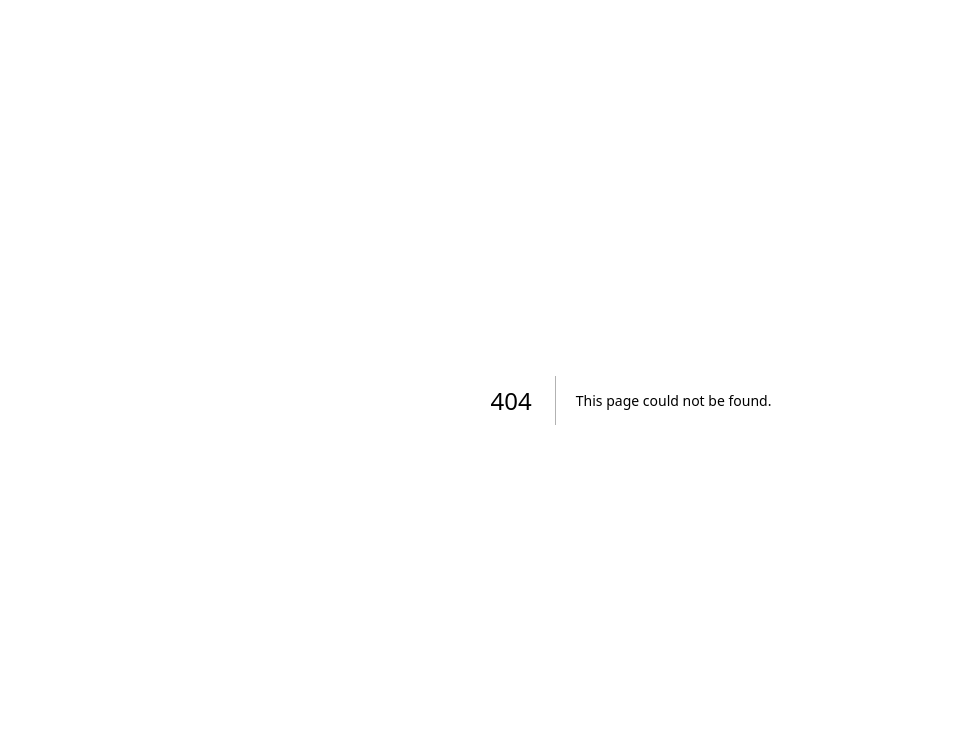
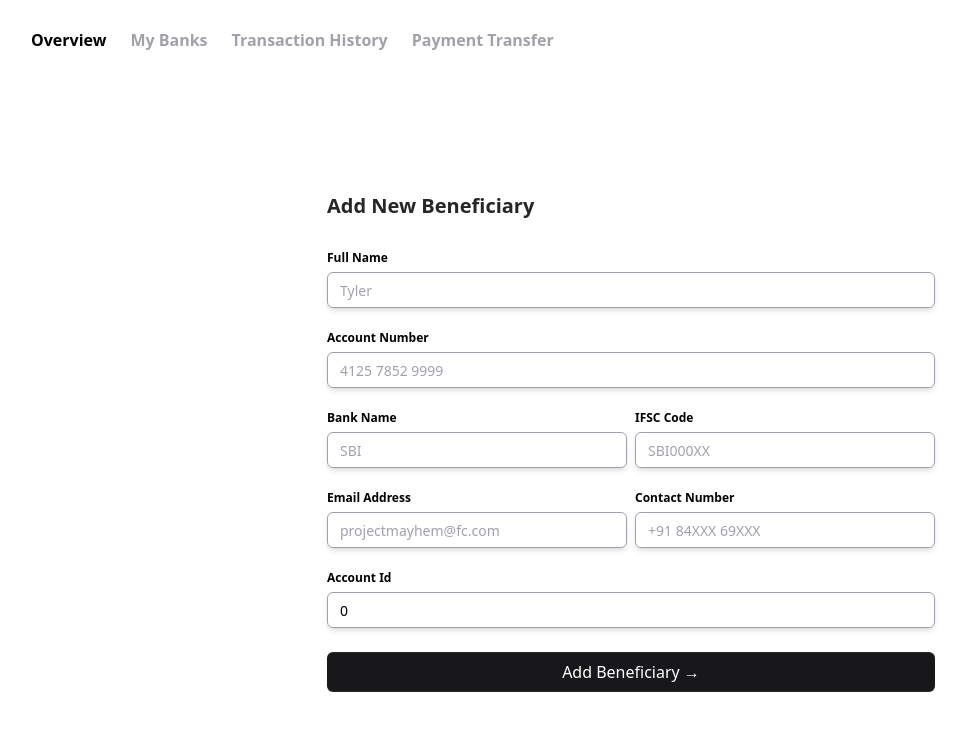
Before and after one commit to Simran903/bank-app, a Next.js app in the folder client/: page /dashboard/beneficiaries/add in a window 1280 px wide. Before the commit this address had no page. Shown: the top 730 px of the page, without its empty margins (9-975 px from the left). Built offline with nearby package versions, Linux system fonts and the light colour scheme.

Commit message:
Fixed routes

```diff
--- a/client/src/app/dashboard/components/main-nav.tsx
+++ b/client/src/app/dashboard/components/main-nav.tsx
@@ -18,19 +18,19 @@ export function MainNav({
         Overview
       </Link>
       <Link
-        href="/beneficiaries"
+        href="/dashboard/beneficiaries/all"
         className="text-md font-bold text-muted-foreground transition-colors hover:text-gray-500"
       >
         My Banks
       </Link>
       <Link
-        href="/transactionhistory"
+        href="/dashboard/transactionhistory"
         className="text-md font-bold text-muted-foreground transition-colors hover:text-gray-500"
       >
         Transaction History
       </Link>
       <Link
-        href="/paymenttransfer"
+        href="/dashboard/paymenttransfer"
         className="text-md font-bold text-muted-foreground transition-colors hover:text-gray-500"
       >
         Payment Transfer
--- /dev/null
+++ b/client/src/app/dashboard/layout.tsx
@@ -0,0 +1,19 @@
+import { MainNav } from "./components/main-nav";
+
+export default function RootLayout({
+  children,
+}: Readonly<{
+  children: React.ReactNode;
+}>) {
+  return (
+    <html lang="en" className="dark">
+      <body
+      >
+        <div className="flex h-20 items-center px-4">
+        <MainNav className="mx-6" />
+        </div>
+        {children}
+      </body>
+    </html>
+  );
+}
--- a/client/src/app/dashboard/page.tsx
+++ b/client/src/app/dashboard/page.tsx
@@ -2,7 +2,7 @@
 import { Card, CardContent, CardHeader, CardTitle } from "@/components/ui/card";
 import { Tabs, TabsContent } from "@/components/ui/tabs";
 import { CalendarDateRangePicker } from "./components/date-range-picker";
-import { MainNav } from "./components/main-nav";
+// import { MainNav } from "./components/main-nav";
 import { Overview } from "./components/overview";
 import { RecentTransactions } from "./components/recent-transactions";
 import { UserNav } from "./components/user-nav";
@@ -94,7 +94,7 @@ export default function DashboardPage() {
       <div className="hidden flex-col md:flex">
         <div className="border-b">
           <div className="flex h-20 items-center px-4">
-            <MainNav className="mx-6" />
+            {/* <MainNav className="mx-6" /> */}
             <div className="ml-auto flex items-center space-x-4">
               <UserNav />
             </div>
```
Also changed, not shown: client/src/app/dashboard/beneficiaries/add/page.tsx (renamed from client/src/app/beneficiaries/add/page.tsx), client/src/app/dashboard/beneficiaries/all/page.tsx (renamed from client/src/app/beneficiaries/all/page.tsx), client/src/app/dashboard/beneficiaries/page.tsx (renamed from client/src/app/beneficiaries/page.tsx), client/src/app/dashboard/beneficiaries/update/page.tsx (renamed from client/src/app/beneficiaries/update/page.tsx).
